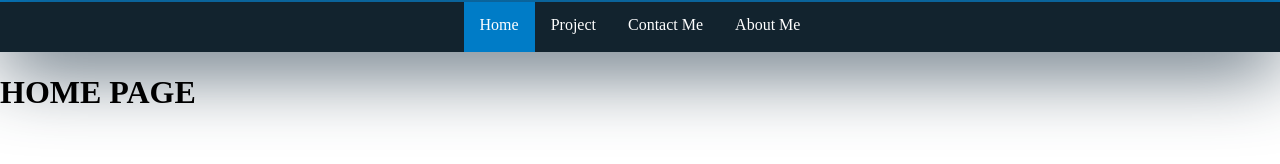
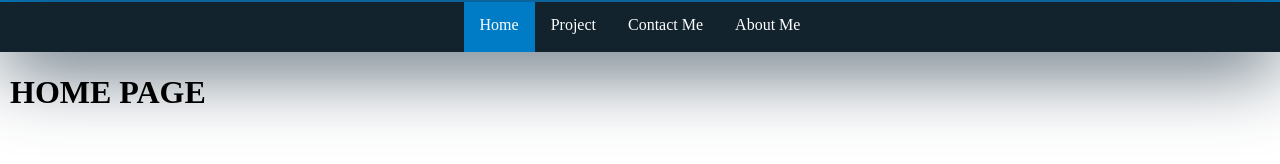
Before and after one commit to m0L3cuL3/Route-Angular-Portfolio, an Angular app: page /home in a window 1280 px wide. Shown: the part 220-384 px from the top of the page. Built offline with nearby package versions, Linux system fonts and the light colour scheme.

Commit message:
containers

```diff
--- a/src/app/app.component.css
+++ b/src/app/app.component.css
@@ -1,3 +1,7 @@
+.container {
+    margin: 10px;
+}
+
 h1 {
     margin-top: 0;
     font-size: 120px;
--- a/src/app/app.component.html
+++ b/src/app/app.component.html
@@ -7,7 +7,9 @@
 <app-navbar></app-navbar>
 
 <!-- Router Outlet - displays components -->
-<router-outlet></router-outlet>
+<div class="container">
+  <router-outlet></router-outlet>
+</div>
 
 <div class="footer">
   <p>Footer</p>
```
